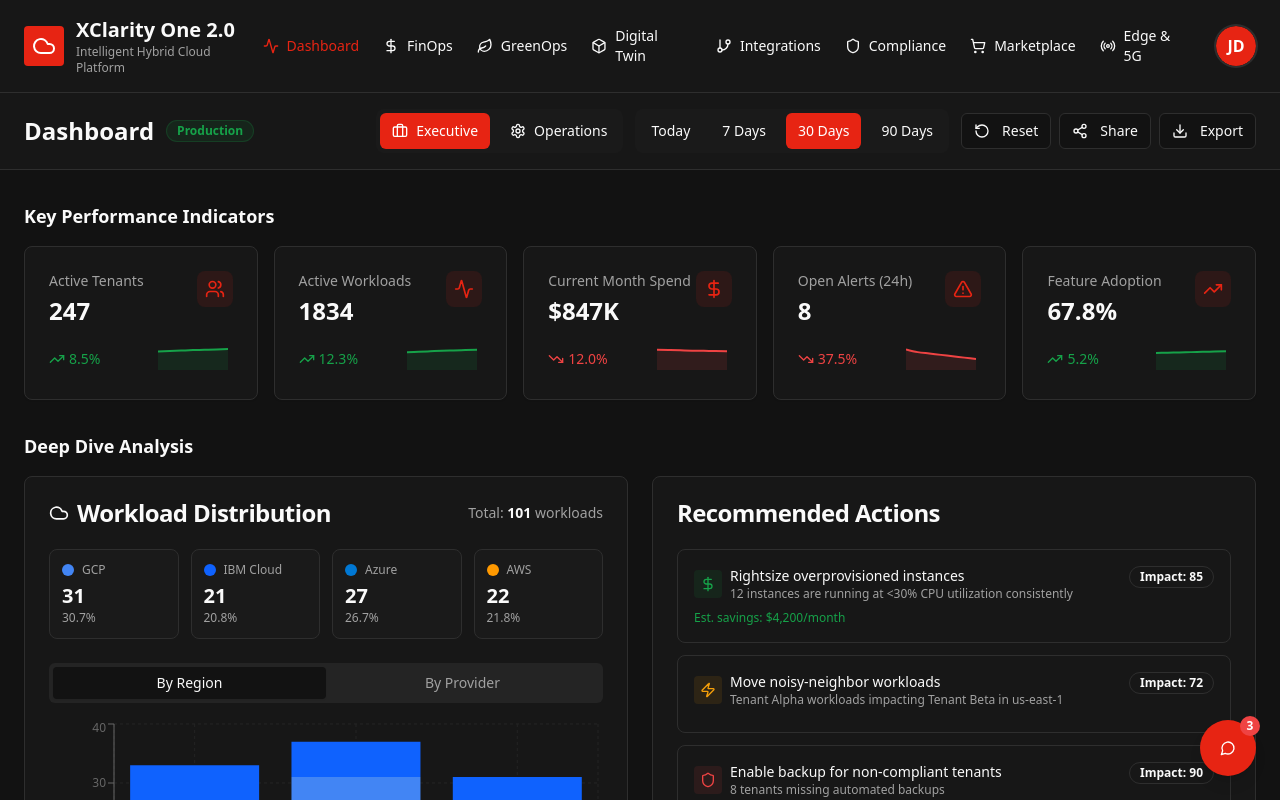
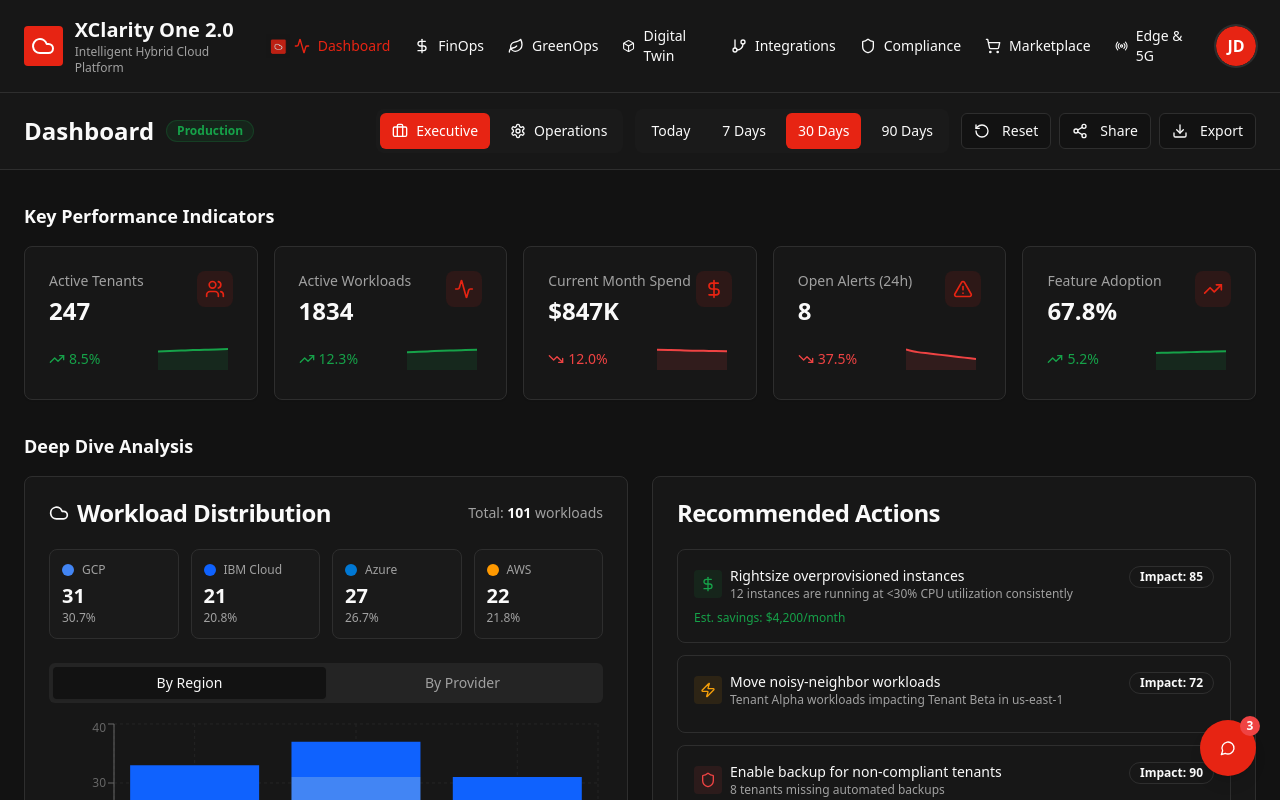
Before and after one commit to pulkitch93/cloudhub, a React (Vite) app: page / in a window 1280 px wide. Shown: the top 800 px of the page. Built offline with nearby package versions, Linux system fonts and the light colour scheme; the HTML template or start-up script is replaced by a standard one.

Commit message:
Link marketing page icon
Add clickable Lenovo cloud icon next to XClarity One 2.0 header that links to the Marketing page (/marketing), including replacing header assets to display the new icon.

```diff
--- a/src/components/Header.tsx
+++ b/src/components/Header.tsx
@@ -1,9 +1,11 @@
-import { Activity, Cloud, Leaf, DollarSign, GitBranch, Box, Shield, ShoppingCart, Radio } from "lucide-react";
-import { useLocation } from "react-router-dom";
+import { Activity, Cloud, Leaf, DollarSign, GitBranch, Box, Shield, ShoppingCart, Radio, ExternalLink } from "lucide-react";
+import { useLocation, useNavigate } from "react-router-dom";
 import UserProfileMenu from "@/components/UserProfileMenu";
+import lenovoCloudIcon from "@/assets/lenovo-cloud-icon.png";
 
 const Header = () => {
   const location = useLocation();
+  const navigate = useNavigate();
   const isActive = (path: string) => location.pathname === path;
 
   return (
@@ -14,9 +16,22 @@ const Header = () => {
             <div className="w-10 h-10 bg-primary rounded flex items-center justify-center">
               <Cloud className="w-6 h-6 text-primary-foreground" />
             </div>
-            <div>
-              <h1 className="text-xl font-bold text-foreground">XClarity One 2.0</h1>
-              <p className="text-xs text-muted-foreground">Intelligent Hybrid Cloud Platform</p>
+            <div className="flex items-center gap-2">
+              <div>
+                <h1 className="text-xl font-bold text-foreground">XClarity One 2.0</h1>
+                <p className="text-xs text-muted-foreground">Intelligent Hybrid Cloud Platform</p>
+              </div>
+              <button
+                onClick={() => navigate('/marketing')}
+                className="w-8 h-8 rounded hover:bg-muted/50 transition-colors flex items-center justify-center group"
+                title="View Marketing Page"
+              >
+                <img
+                  src={lenovoCloudIcon}
+                  alt="Lenovo Cloud"
+                  className="w-6 h-6 opacity-80 group-hover:opacity-100 transition-opacity"
+                />
+              </button>
             </div>
           </div>
 
```
Also changed, not shown: src/assets/lenovo-cloud-icon.png (added).
